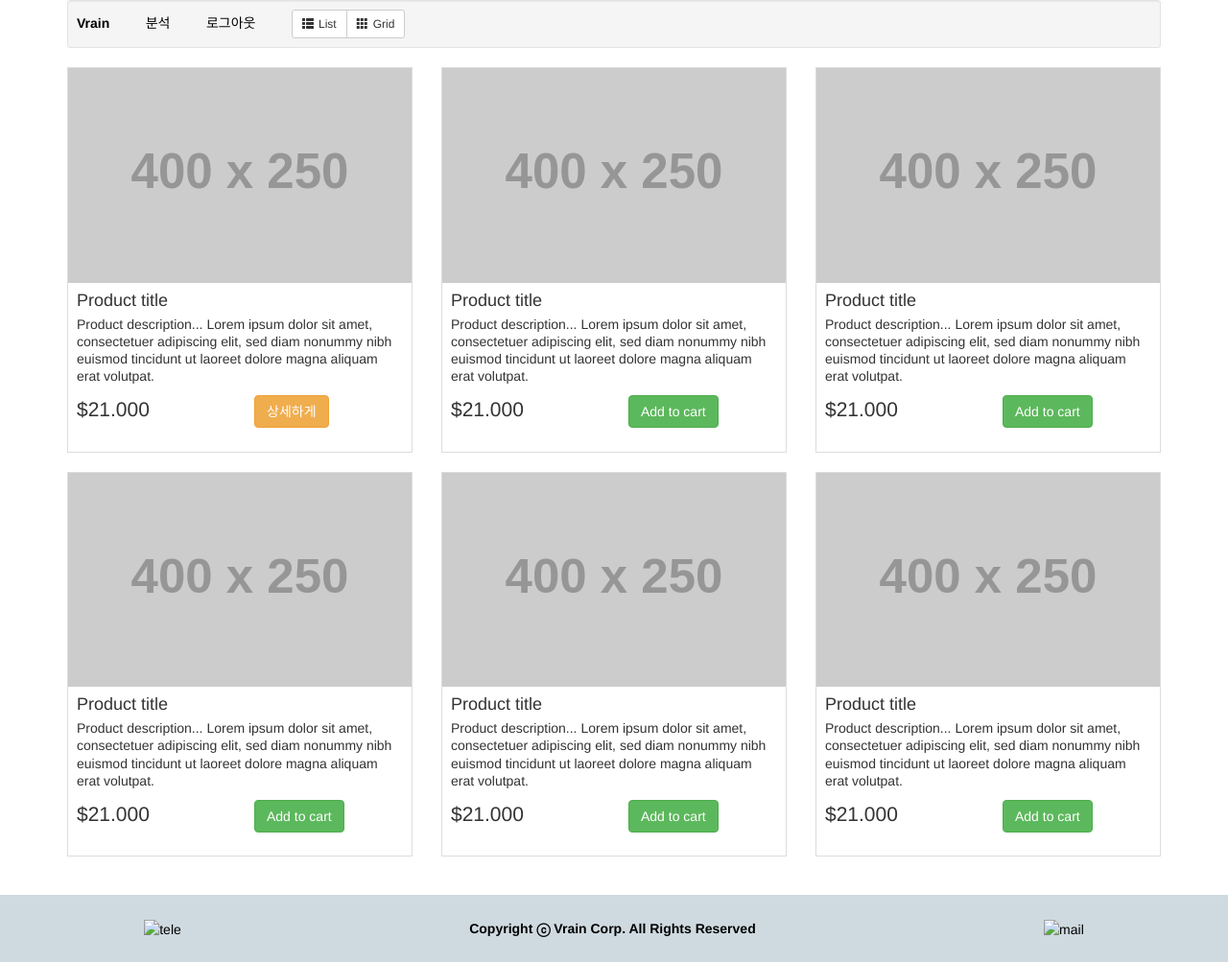
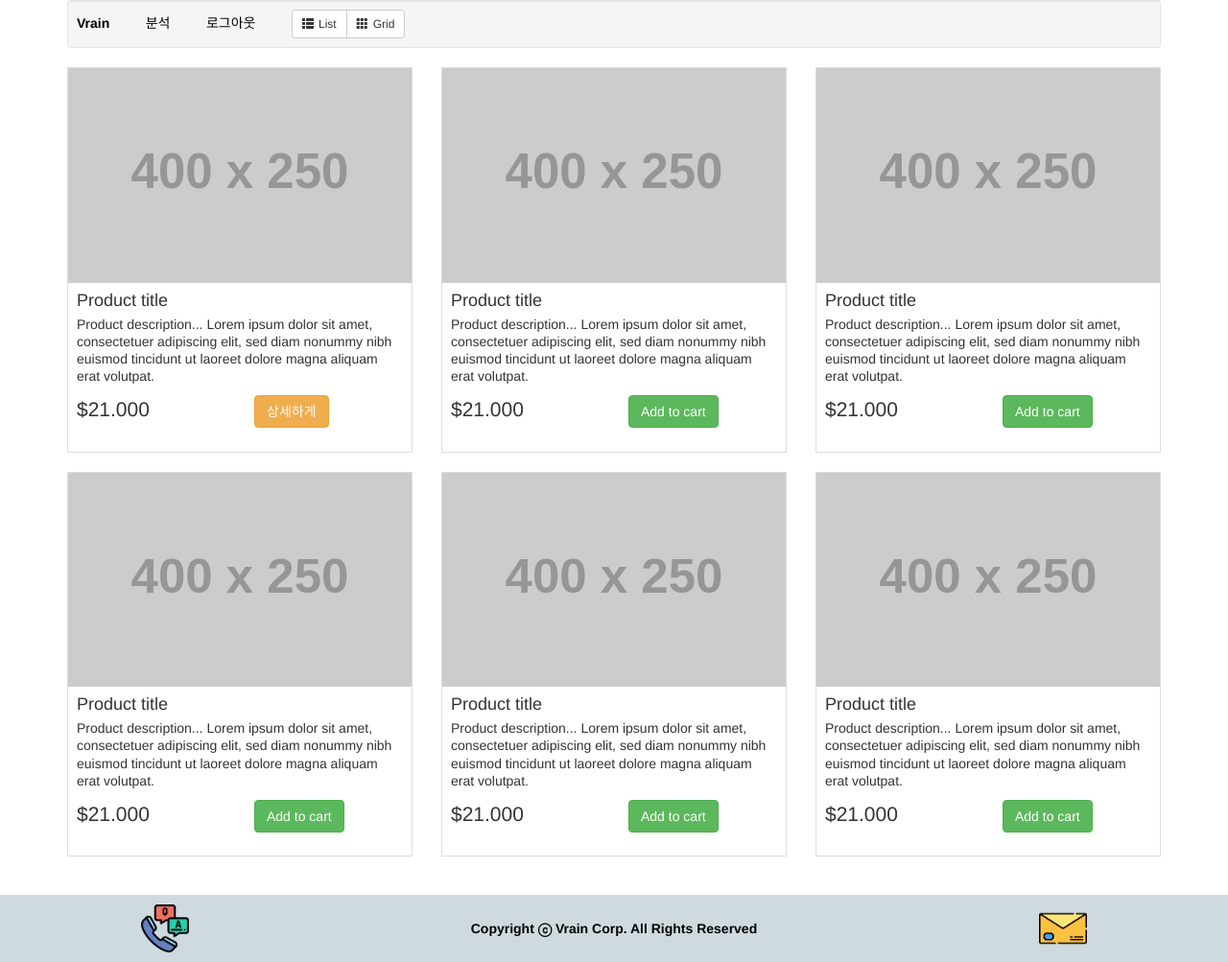
Before and after one commit to on-board-cruise/Alzheimer_Front, a plain HTML site: page agreement/templates/mypage.html in a window 1280 px wide. Shown: the whole page at 96% size. Drawn offline with nearby package versions, Linux system fonts and the light colour scheme; placeholder pictures from the web are drawn by us.

Commit message:
update mypage

```diff
--- a/agreement/static/css/mypage.css
+++ b/agreement/static/css/mypage.css
@@ -1,8 +1,3 @@
-a {
-    text-decoration:none;
-    color:black;
-    text-align:justify
-}
 body::-webkit-scrollbar{width: 12px;}
 body::-webkit-scrollbar-track {background-color: rgb(218, 218, 218);
     border-radius: 3px;}
@@ -11,6 +6,13 @@ body::-webkit-scrollbar-thumb {background-color: rgb(173, 173, 173);
     background-clip: padding-box;
     border: 2px solid transparent;
 }
+
+a {
+    text-decoration:none;
+    color:black;
+    text-align:justify
+}
+
 a:hover {
     text-decoration:none;
     color:black;
--- a/agreement/templates/mypage.html
+++ b/agreement/templates/mypage.html
@@ -6,6 +6,7 @@
   <link rel="stylesheet" href="https://cdnjs.cloudflare.com/ajax/libs/meyer-reset/2.0/reset.min.css">
 <link rel='stylesheet' href='https://maxcdn.bootstrapcdn.com/bootstrap/3.2.0/css/bootstrap.min.css'><link rel="stylesheet" href="../static/css/mypage.css">
 <script src="https://cdnjs.cloudflare.com/ajax/libs/prefixfree/1.0.7/prefixfree.min.js"></script>
+<link rel="icon" href="../../static/image/logo1.ico" type="image/x-icon">
 
 </head>
 <body>
@@ -151,9 +152,9 @@
     </div>
 </div>
 <footer class="footer">
-    <a href='tel:010-9962-4852'><img src="../static/image/telephone.png" alt="tele" width="50" height="50"></a>
+    <a href='tel:010-9962-4852'><img src="../../main/static/image/telephone.png" alt="tele" width="50" height="50"></a>
     <strong>Copyright ⓒ Vrain Corp. All Rights Reserved</strong>
-    <a href="mailto:magmom95@naver.com?Subject=요렇게 제가 원하는 메일이 뜨져." target="_top"><img src="../static/image/mail.png" alt="mail" width="50" height="50"></a>
+    <a href="mailto:magmom95@naver.com?Subject=요렇게 제가 원하는 메일이 뜨져." target="_top"><img src="../../main/static/image/mail.png" alt="mail" width="50" height="50"></a>
   </a>
 </footer>
   <script src='https://cdnjs.cloudflare.com/ajax/libs/jquery/2.1.3/jquery.min.js'></script>
```
Also changed, not shown: main/templates/main.html (+2 -3 lines).
